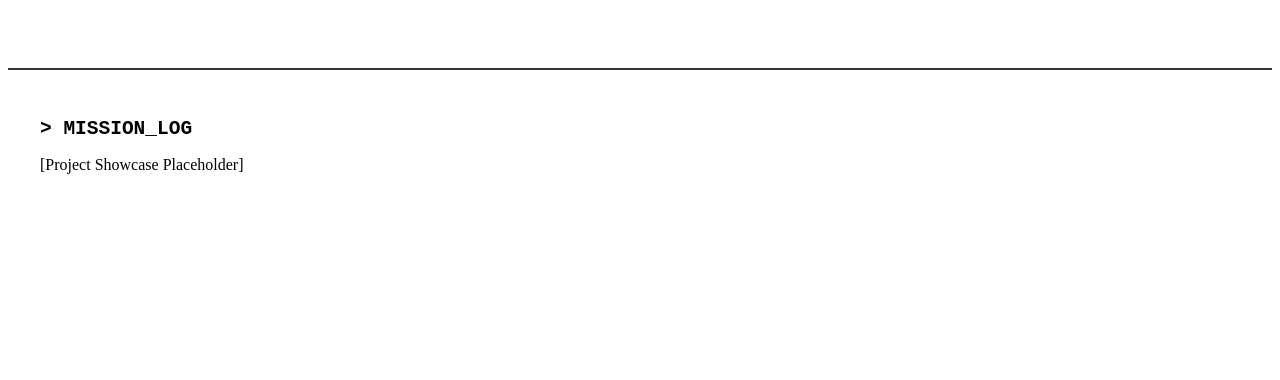
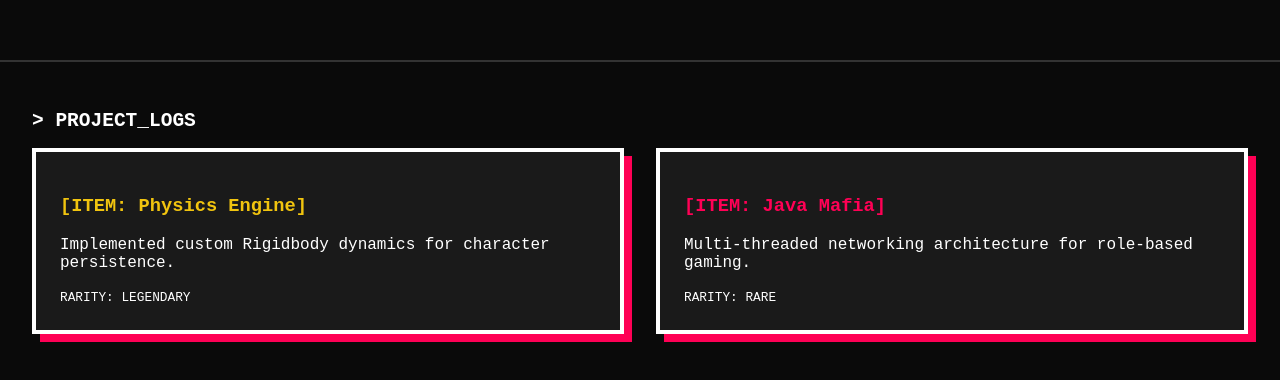
Before and after one commit to apr45/is117-GameDevPortfolio, a React (Vite) app: page / in a window 1280 px wide. Shown: the part 1670-2050 px from the top of the page. Built offline with nearby package versions, Linux system fonts and the light colour scheme.

Commit message:
adding design style to site and update project section to hold images

```diff
--- a/src/App.tsx
+++ b/src/App.tsx
@@ -32,8 +32,25 @@ const App: React.FC = () => {
       </Scene>
 
       {/* Projects Section - Future Horizontal Scroll */}
-      <Scene id="projects" title="> MISSION_LOG">
-        <p>[Project Showcase Placeholder]</p>
+      <Scene id="projects" title="> PROJECT_LOGS">
+        <div style={{
+          display: 'grid',
+          gridTemplateColumns: 'repeat(auto-fit, minmax(250px, 1fr))',
+          gap: '2rem'
+        }}>
+
+          <div className="pixel-border">
+            <h3 style={{ color: 'var(--accent-yellow)' }}>[ITEM: Physics Engine]</h3>
+            <p>Implemented custom Rigidbody dynamics for character persistence.</p>
+            <span style={{ fontSize: '0.8rem' }}>RARITY: LEGENDARY</span>
+          </div>
+
+          <div className="pixel-border">
+            <h3 style={{ color: 'var(--accent-pink)' }}>[ITEM: Java Mafia]</h3>
+            <p>Multi-threaded networking architecture for role-based gaming.</p>
+            <span style={{ fontSize: '0.8rem' }}>RARITY: RARE</span>
+          </div>
+        </div>
       </Scene>
 
       {/* CTA Section - Collaboration */}
--- a/src/styles/index.css
+++ b/src/styles/index.css
@@ -0,0 +1,33 @@
+:root {
+  /* Bauhaus-inspired 8-bit palette */
+  --bg-primary: #0a0a0a;
+  --text-main: #ffffff;
+  --accent-yellow: #f1c40f;
+  --accent-pink: #ff0055;
+  --border-pixel: 4px solid #ffffff;
+
+  /* Retro Font Stack */
+  --font-pixel: 'Courier New', Courier, monospace;
+}
+
+body {
+  background-color: var(--bg-primary);
+  color: var(--text-main);
+  font-family: var(--font-pixel);
+  margin: 0;
+  overflow-x: hidden;
+}
+
+/* Reusable 8-bit Container */
+.pixel-border {
+  border: var(--border-pixel);
+  box-shadow: 8px 8px 0px var(--accent-pink);
+  padding: 1.5rem;
+  background: #1a1a1a;
+  transition: transform 0.2s;
+}
+
+.pixel-border:hover {
+  transform: translate(-4px, -4px);
+  box-shadow: 12px 12px 0px var(--accent-yellow);
+}
```
